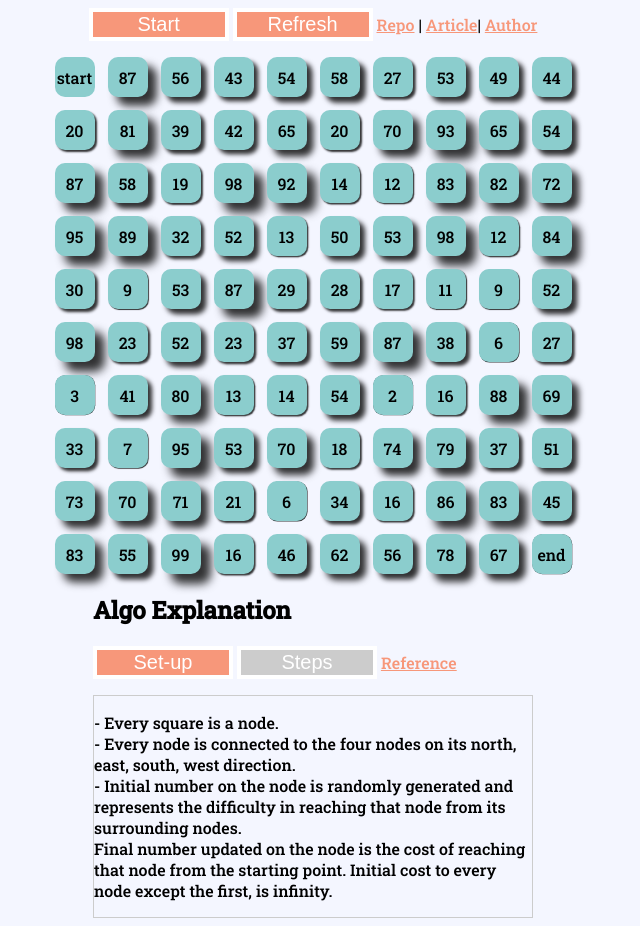
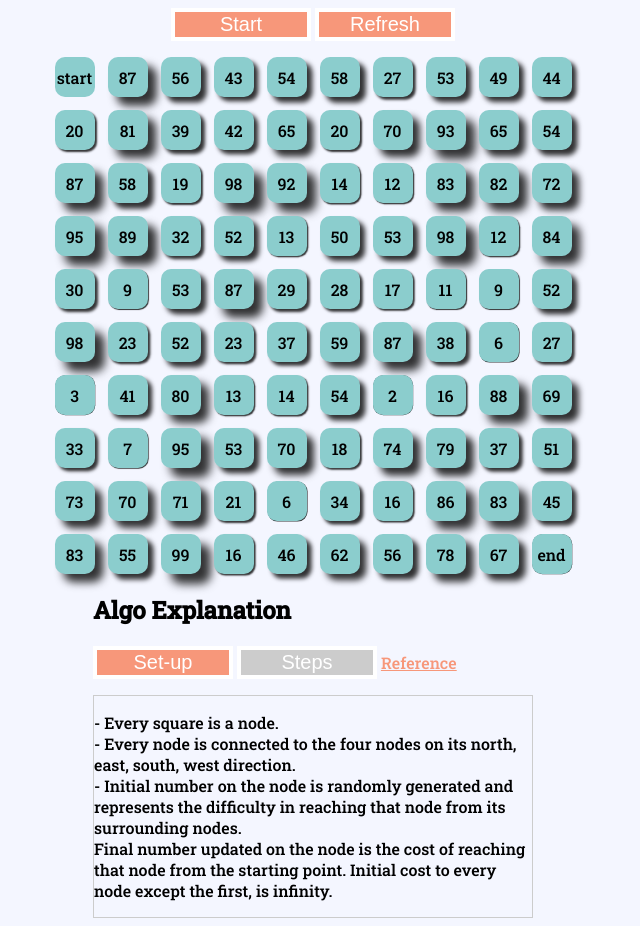
Before and after one commit to darthplgaueis/Path_Finder, a plain HTML site: page index.html in a window 1280 px wide. Shown: the whole page, without its empty margins (327-967 px from the left). Drawn offline with Linux system fonts and the light colour scheme.

Commit message:
Update index.html

```diff
--- a/index.html
+++ b/index.html
@@ -13,14 +13,7 @@
     <nav>
       <button class="start nav" onClick="start()">Start</button>
       <button class="refresh nav" onClick="refresh();">Refresh</button>
-      <a
-        href="https://github.com/tlylt/path-finding-visualization"
-        target="_blank"
-        >Repo</a
-      >
-      |
-      <a href="https://dev.to/tlylt" target="_blank">Article</a>|
-      <a href="https://tlylt.github.io/" target="_blank">Author</a>
+
     </nav>
     <div class="container"></div>
     <div class="explanation">
```
